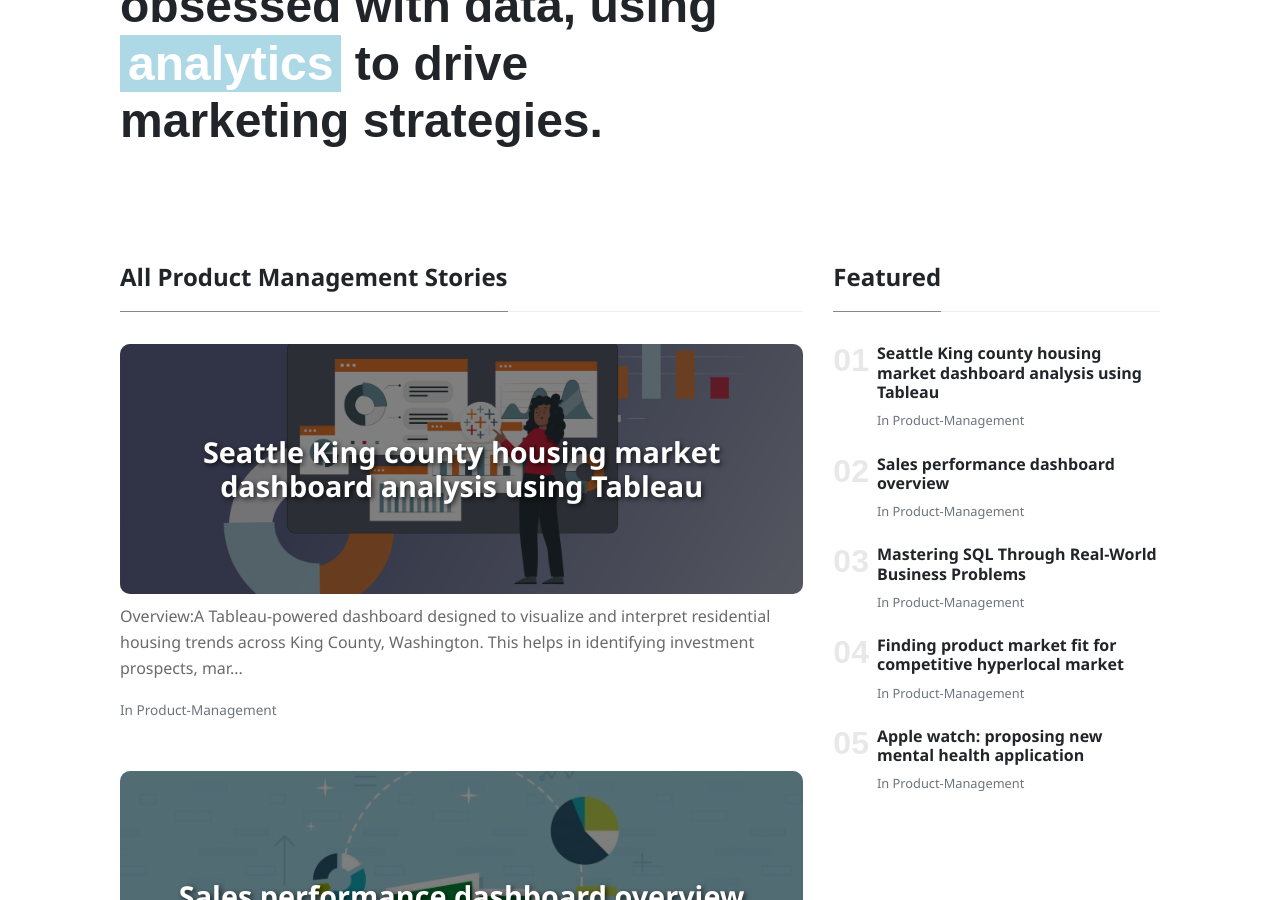
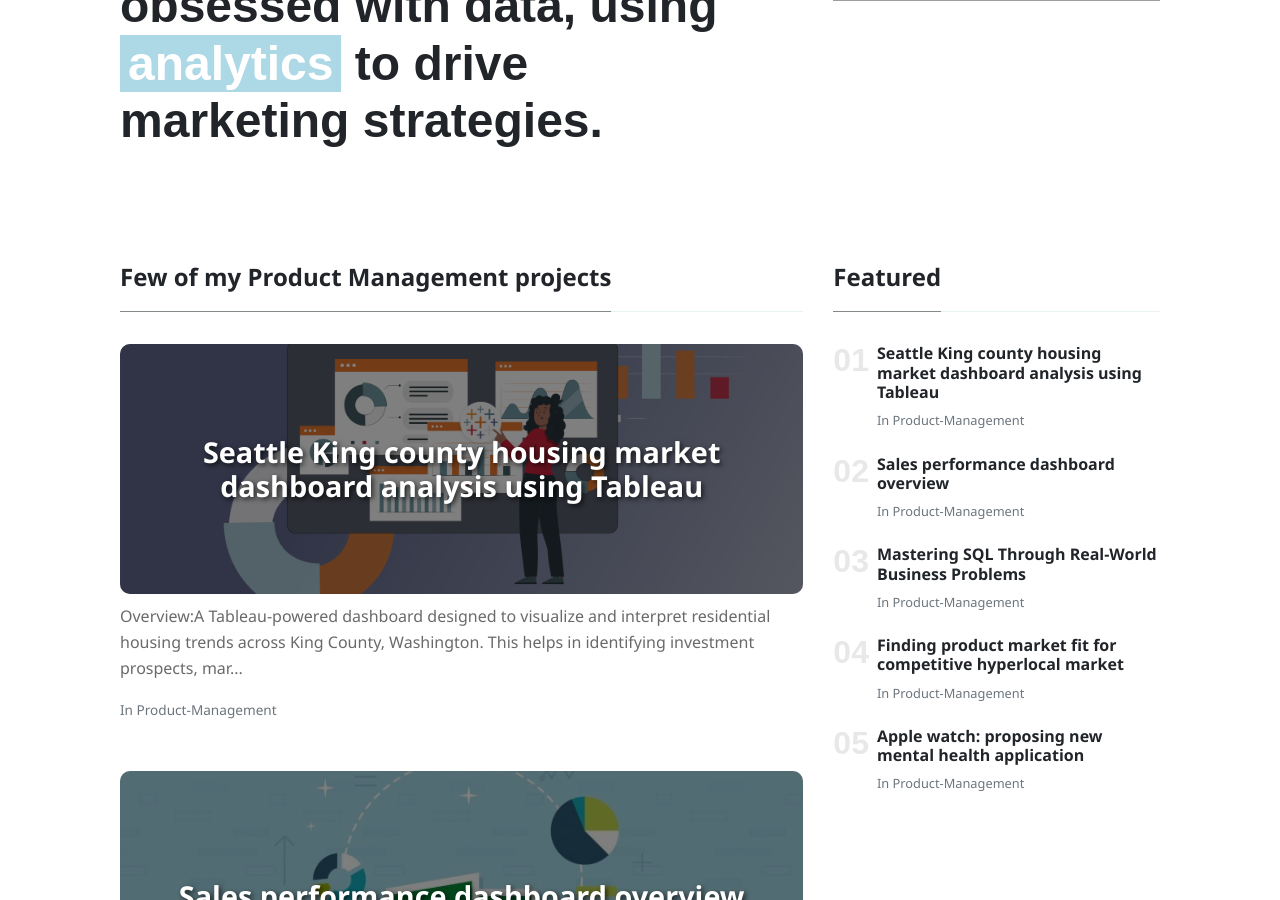
Before and after one commit to sneha-kataria/blog, a Jekyll site: the page built from index.html, in a window 1280 px wide and 900 px high, scrolled down 391 px. Built offline with Jekyll 4.4.1, drawn with Linux system fonts in a browser that asks for light colours; nearby versions of some CDN libraries; the list of posts is cut into pages by our own code.

Commit message:
Adjusted website.

```diff
--- a/index.html
+++ b/index.html
@@ -30,6 +30,9 @@
             <br>
         </div>
         <div class="col-md-4">
+            <br>
+            <br>
+            <br>
             <img src="https://sneha-kataria.github.io/blog/assets/images/sneha_portrait.jpg" alt="Sneha Kataria Photo">
             <br>
             <br>
@@ -39,7 +42,7 @@
     {% endif %}
     <div class="row mt-3">
         <div class="col-md-8">
-            <h4 class="font-weight-bold spanborder"><span>All Product Management Stories</span></h4>
+            <h4 class="font-weight-bold spanborder"><span>Few of my Product Management projects</span></h4>
             {% assign posts = site.posts | where:"author","Sneha" %}
             {% for post in posts %}
             {% include main-loop-card-2.html %}
```
